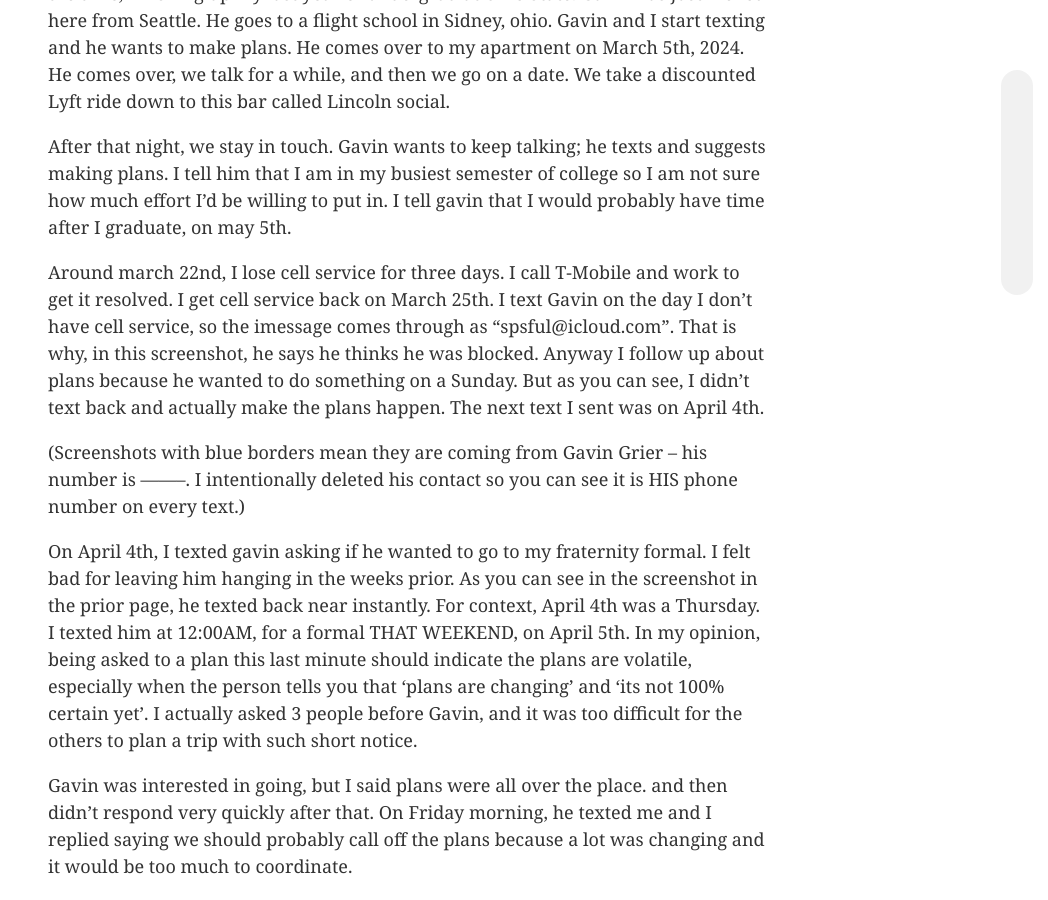
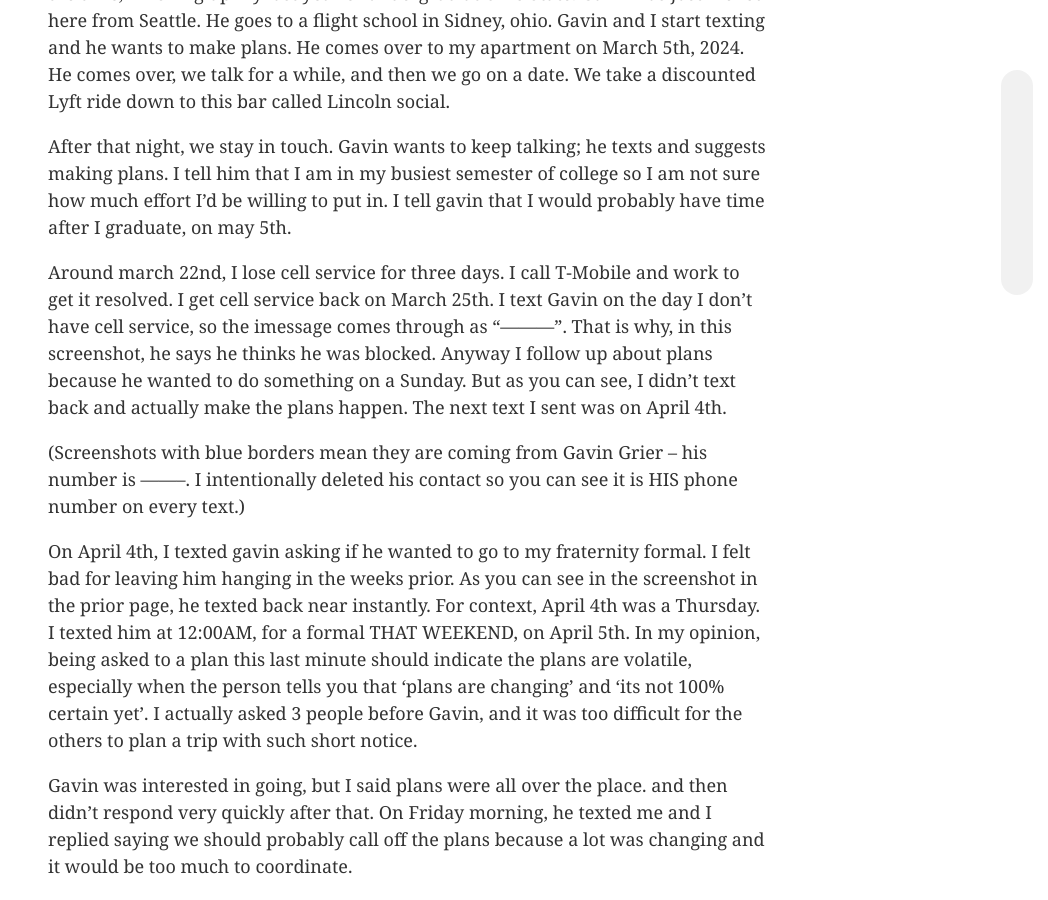
Before and after one commit to 0sps/sullivan.mx, a Jekyll site: the page built from _posts/2026-04-01-Gavin-Grier-stalker.md, in a window 1280 px wide and 900 px high, scrolled down 1111 px. Shown: the whole window, without its empty margins (232-1280 px from the left). Built offline with Jekyll 4.4.1, drawn with Linux system fonts in a browser that asks for light colours.

Commit message:
Update 2026-04-01-Gavin-Grier-stalker.md
PI redact

```diff
--- a/_posts/2026-04-01-Gavin-Grier-stalker.md
+++ b/_posts/2026-04-01-Gavin-Grier-stalker.md
@@ -35,7 +35,7 @@ After that night, we stay in touch. Gavin wants to keep talking; he texts and su
 
 
 Around march 22nd, I lose cell service for three days. I call T-Mobile and work to get it resolved. I get cell service back on March 25th.
-I text Gavin on the day I don’t have cell service, so the imessage comes through as “spsful@icloud.com”. That is why, in this screenshot, he says he thinks he was blocked. Anyway I follow up about plans because he wanted to do something on a Sunday. But as you can see, I didn’t text back and actually make the plans happen. The next text I sent was on April 4th.
+I text Gavin on the day I don’t have cell service, so the imessage comes through as “---------”. That is why, in this screenshot, he says he thinks he was blocked. Anyway I follow up about plans because he wanted to do something on a Sunday. But as you can see, I didn’t text back and actually make the plans happen. The next text I sent was on April 4th.
 
 
 
```
